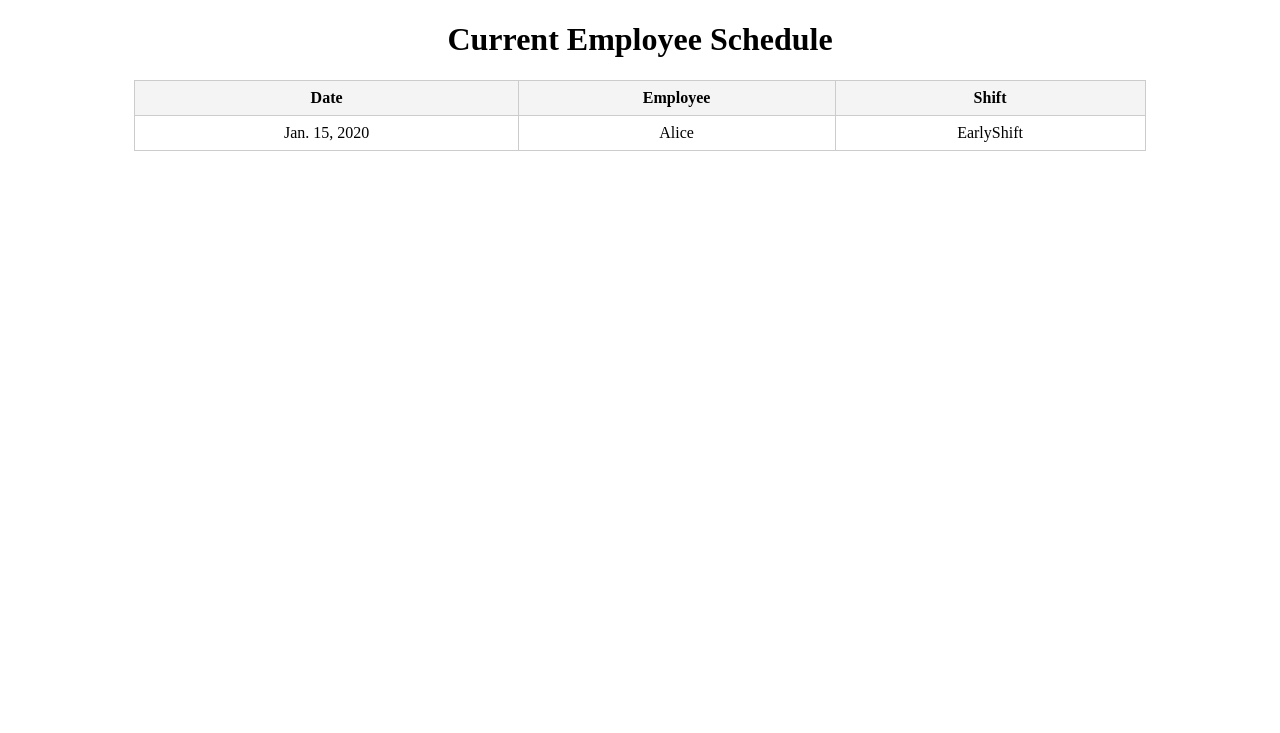
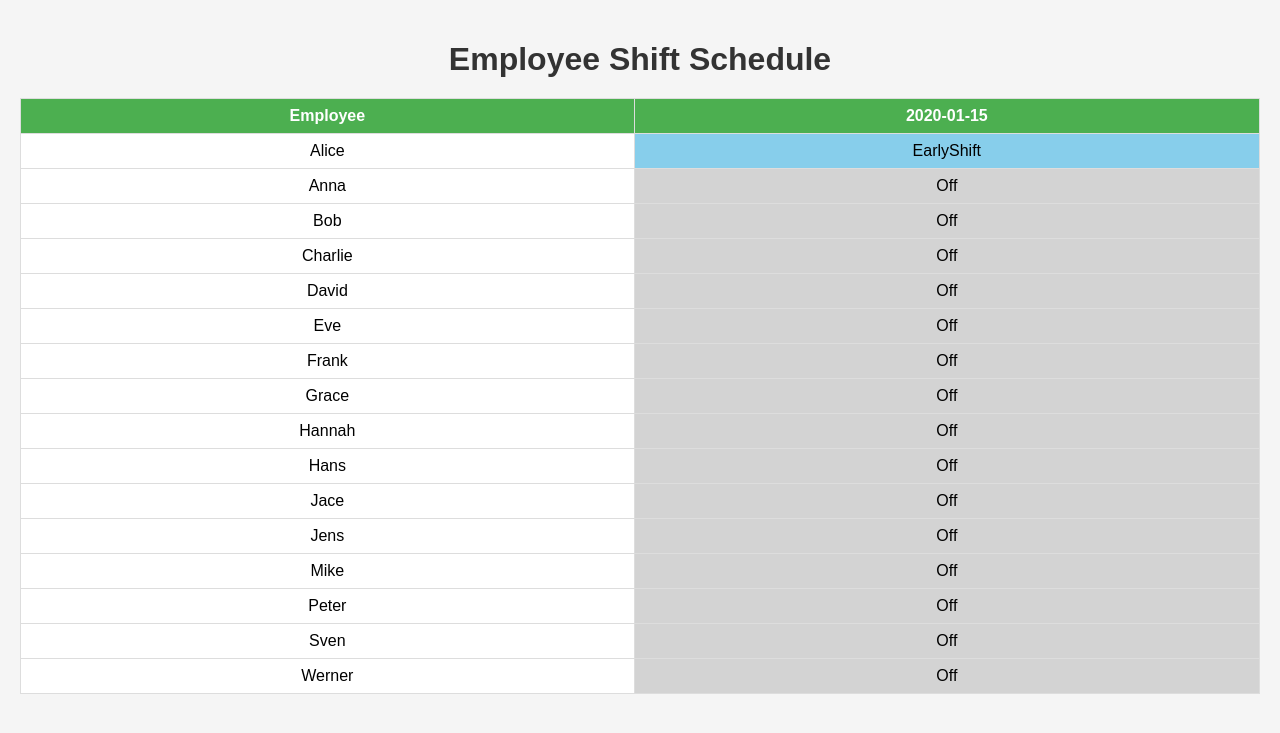
Before and after one commit to pguetschow/bachelor-shift-manager, a Django app: page /schedule/ in a window 1280 px wide. Shown: the top 733 px of the page. Run offline with Django 5.2, Linux system fonts and the light colour scheme; data comes from the database, SQL or seed files in the repository; tables that the repository leaves empty hold one stand-in row (values such as "Sample post").

Commit message:
refactor: improved schedule view

```diff
--- a/rostering_app/templates/rostering_app/schedule.html
+++ b/rostering_app/templates/rostering_app/schedule.html
@@ -2,36 +2,83 @@
 <html>
 <head>
     <meta charset="utf-8">
-    <title>Employee Schedule</title>
+    <title>Employee Shift Schedule</title>
+    <meta name="viewport" content="width=device-width, initial-scale=1">
     <style>
-        table { border-collapse: collapse; width: 80%; margin: 20px auto; }
-        th, td { border: 1px solid #ccc; padding: 8px; text-align: center; }
-        th { background-color: #f4f4f4; }
+        body {
+            font-family: Arial, sans-serif;
+            background-color: #f5f5f5;
+            margin: 0;
+            padding: 20px;
+        }
+        h1 {
+            text-align: center;
+            color: #333;
+            margin-bottom: 20px;
+        }
+        .table-container {
+            width: 100%;
+            overflow-x: auto;
+        }
+        table {
+            border-collapse: collapse;
+            width: 100%;
+            background: #fff;
+            box-shadow: 0px 0px 10px rgba(0,0,0,0.1);
+            min-width: 800px;
+        }
+        th, td {
+            border: 1px solid #ddd;
+            padding: 8px;
+            text-align: center;
+            min-width: 80px;
+        }
+        th {
+            background-color: #4CAF50;
+            color: white;
+        }
+        /* Background colors for different statuses */
+        .EarlyShift {
+            background-color: skyblue;
+        }
+        .LateShift {
+            background-color: palegreen;
+        }
+        .NightShift {
+            background-color: salmon;
+        }
+        .Absent {
+            background-color: red;
+            color: white;
+        }
+        .Off {
+            background-color: lightgrey;
+        }
     </style>
 </head>
 <body>
-    <h1 style="text-align:center;">Current Employee Schedule</h1>
+    <h1>Employee Shift Schedule</h1>
+    <div class="table-container">
         <table>
             <thead>
                 <tr>
-                <th>Date</th>
                     <th>Employee</th>
-                <th>Shift</th>
+                    {% for date in dates %}
+                        <th>{{ date }}</th>
+                    {% endfor %}
                 </tr>
             </thead>
             <tbody>
-            {% for entry in entries %}
+                {% for row in matrix %}
                     <tr>
-                <td>{{ entry.date }}</td>
-                <td>{{ entry.employee.name }}</td>
-                <td>{{ entry.shift_type.name }}</td>
-            </tr>
-            {% empty %}
-            <tr>
-                <td colspan="3">No schedule entries available.</td>
+                        <td>{{ row.employee }}</td>
+                        {% for cell in row.schedule %}
+                            <td class="{{ cell }}">{{ cell }}</td>
+                        {% endfor %}
                     </tr>
                 {% endfor %}
             </tbody>
         </table>
+    </div>
 </body>
 </html>
--- a/rostering_app/views.py
+++ b/rostering_app/views.py
@@ -1,7 +1,34 @@
 from django.shortcuts import render
-from rostering_app.models import ScheduleEntry
+from rostering_app.models import ScheduleEntry, Employee
+from datetime import datetime
 
 def schedule_view(request):
-    entries = ScheduleEntry.objects.filter(archived=False).order_by('date')
-    context = {'entries': entries}
+    # Retrieve all non-archived schedule entries
+    entries = ScheduleEntry.objects.filter(archived=False)
+
+    # Get a sorted list of unique dates (as strings) from schedule entries
+    dates = sorted({entry.date.strftime('%Y-%m-%d') for entry in entries})
+
+    # Get all employees (you may want to sort them by name)
+    employees = Employee.objects.all().order_by('name')
+
+    # Build a matrix where each row is: {"employee": employee_name, "schedule": [shift for each date]}
+    matrix = []
+    for emp in employees:
+        row = {"employee": emp.name, "schedule": []}
+        for d in dates:
+            # Try to get the schedule entry for this employee and date
+            entry = entries.filter(employee=emp, date=datetime.strptime(d, '%Y-%m-%d').date()).first()
+            if entry:
+                row["schedule"].append(entry.shift_type.name)
+            elif d in emp.absences:  # Check if the employee is absent on that day
+                row["schedule"].append("Absent")
+            else:
+                row["schedule"].append("Off")
+        matrix.append(row)
+
+    context = {
+        "dates": dates,
+        "matrix": matrix
+    }
     return render(request, 'rostering_app/schedule.html', context)
```
Also changed, not shown: README.md. Lines whose indentation alone changed are shown as unchanged.
